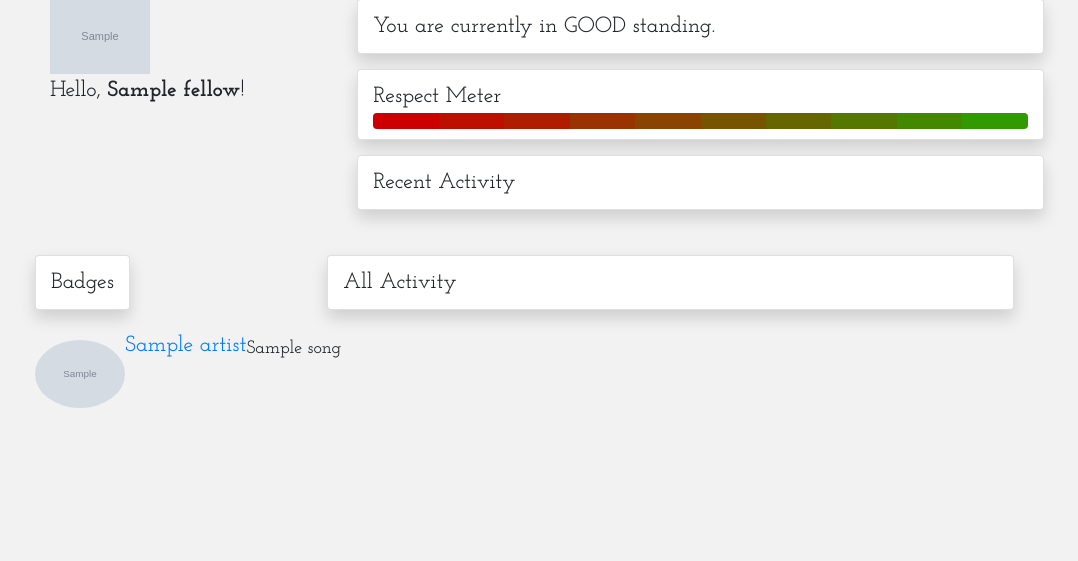
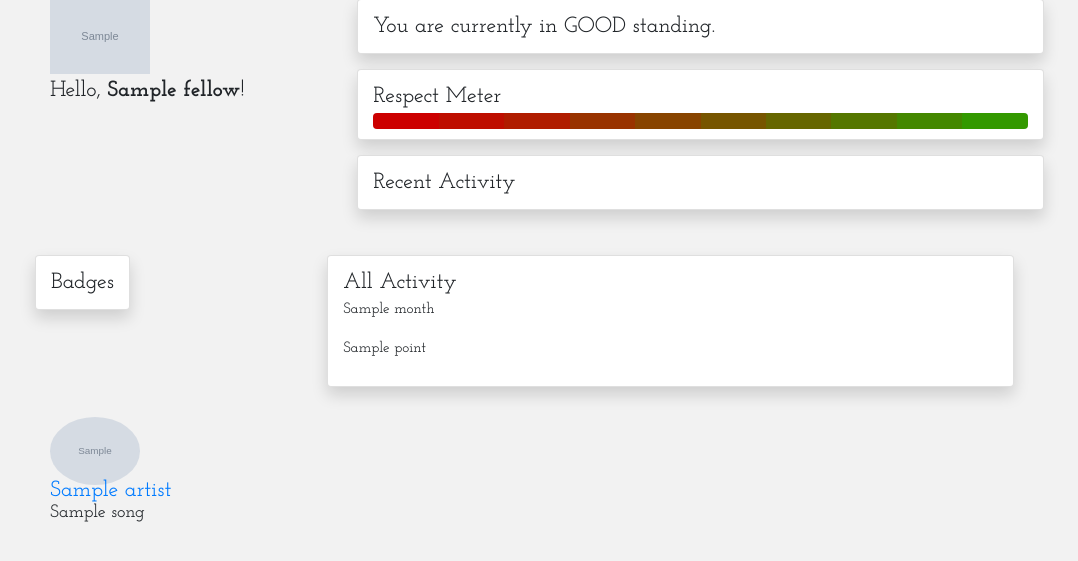
Before and after one commit to philanaaurelia/mlt-stats, a Flask app: template templates/index.html in a window 1280 px wide. Shown: the part 216-777 px from the top of the page, without its empty margins (93-1171 px from the left). Run offline with Flask 2, Linux system fonts and the light colour scheme; the template is opened without the code that fills it: most values are stand-ins (such as "Sample title", 1, 10 or a date in 2020); grey boxes marked "Sample" are stand-in pictures; some libraries are stand-ins or nearby versions.

Commit message:
success pull of records and points from json

```diff
--- a/templates/index.html
+++ b/templates/index.html
@@ -46,16 +46,24 @@
         <div class="card shadow">Badges</div>
       </div>
       <div class="column right">
-        <div class="card shadow"> All Activity</div>
-
+        <div class="card shadow"> All Activity <br>
+          {% for item in fellow_data.records %}
+          <p> {{ item.month }} </p>
+          {% for point in item.points %}
+          <p> {{ point.name }} </p>
+          {% endfor %}
+        </div>
+        {% endfor %}
       </div>
 
-      <img class=artist src={{song_data.artist_image}} />
+    </div>
 
-      <h1><a href="{{song_data.artist_link}}">{{song_data.artist}}</a></h1>
-      <h2>{{song_data.song}}</h2>
+    <img class=artist src={{song_data.artist_image}} />
 
-    </div>
+    <h1><a href="{{song_data.artist_link}}">{{song_data.artist}}</a></h1>
+    <h2>{{song_data.song}}</h2>
+
+  </div>
   </div>
   {% if twitter_data %}
   <div class=" tweet">
```
